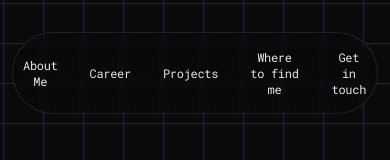
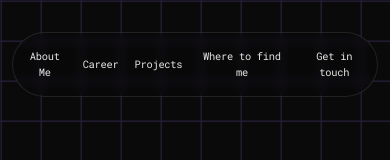
Before and after one commit to lucaskraus/lucaskraus, a Next.js app: page / in a window 390 px wide. Shown: the top 160 px of the page. Built offline with nearby package versions, Linux system fonts and the light colour scheme.

Commit message:
Update Header component styles to improve spacing and text size for better responsiveness

```diff
--- a/src/components/Header.tsx
+++ b/src/components/Header.tsx
@@ -14,12 +14,12 @@ export default function Header({ items }: HeaderProps) {
 
   return (
     <div className="sticky top-8 z-50 flex flex-row w-full lg:px-6 px-2.5 py-4 items-center justify-center rounded-full backdrop-blur-xs border border-white/10 bg-black/10">
-      <div className="flex flex-row gap-8">
+      <div className="flex flex-row gap-4 lg:gap-10">
         {items.map(item => (
           <button
             key={item.label}
             onClick={() => scrollToSection(item.id)}
-            className="text-primary hover:text-white active:scale-95 transition-all duration-300 cursor-pointer tracking-tight text-xs lg:text-base"
+            className="text-primary hover:text-white active:scale-95 transition-all duration-300 cursor-pointer tracking-tight text-[0.65rem] lg:text-base"
           >
             {item.label}
           </button>
```
